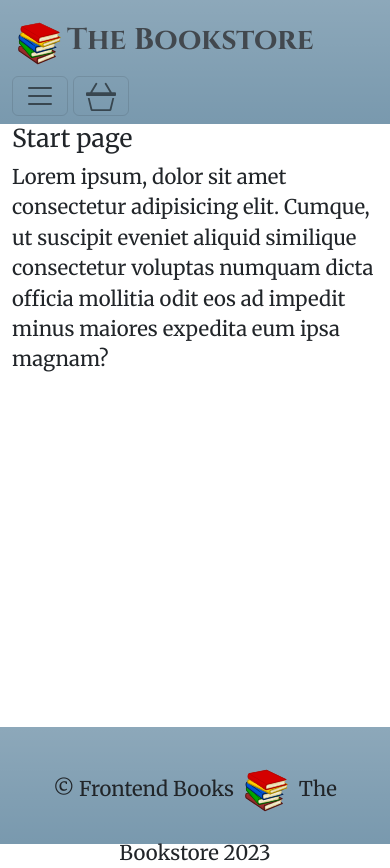
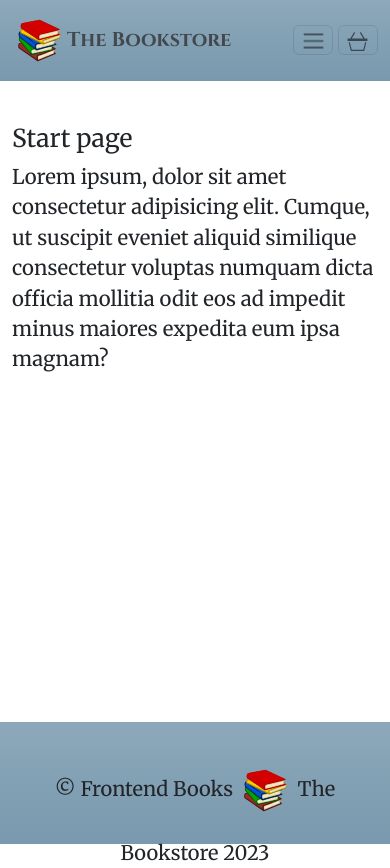
Before and after one commit to Liz0001/The-Bookstore-Frontend-Project, a website built with Vite: page index.html in a window 390 px wide. Built offline with nearby package versions, Linux system fonts and the light colour scheme; files whose address does not match are found by name.

Commit message:
nav and header updated

```diff
--- a/html/parts/basket.html
+++ b/html/parts/basket.html
@@ -1,10 +1,19 @@
-<!-- <nav class="basket-section navbar fixed-top bg-body-tertiary bg-primary"> -->
-<!-- <div class="container-fluid"> -->
+<nav class="basket-section navbar offset-8 col-4  fixed-top bg-body-tertiary ">
+  <div class="container-fluid">
+    <!-- bg-primary -->
     <!-- <div class="navbar-brand"></div> -->
 
+    <div></div>
+    <div>
+      <button class="burgerButton navbar-toggler" type="button" data-bs-toggle="collapse"
+        data-bs-target="#navbarSupportedContent" aria-controls="navbarSupportedContent" aria-expanded="false"
+        aria-label="Toggle navigation">
+        <span class="navbar-toggler-icon">
+        </span>
+      </button>
 
       <!-- Basket view button -->
-<button class="basketButton navbar-toggler pull-left" type="button" data-bs-toggle="offcanvas"
+      <button class="basketButton navbar-toggler" type="button" data-bs-toggle="offcanvas"
         data-bs-target="#offcanvasNavbar" aria-controls="offcanvasNavbar">
         <svg xmlns="http://www.w3.org/2000/svg" width="30" height="30" fill="currentColor" class="bi bi-basket3"
           viewBox="0 0 16 16">
@@ -12,6 +21,7 @@
             d="M5.757 1.071a.5.5 0 0 1 .172.686L3.383 6h9.234L10.07 1.757a.5.5 0 1 1 .858-.514L13.783 6H15.5a.5.5 0 0 1 .5.5v1a.5.5 0 0 1-.5.5H.5a.5.5 0 0 1-.5-.5v-1A.5.5 0 0 1 .5 6h1.717L5.07 1.243a.5.5 0 0 1 .686-.172zM3.394 15l-1.48-6h-.97l1.525 6.426a.75.75 0 0 0 .729.574h9.606a.75.75 0 0 0 .73-.574L15.056 9h-.972l-1.479 6h-9.21z" />
         </svg>
       </button>
+    </div>
 
     <!-- Contents of the basket -->
     <div class="offcanvas offcanvas-end" tabindex="-1" id="offcanvasNavbar" aria-labelledby="offcanvasNavbarLabel">
@@ -52,5 +62,5 @@
     </div>
     <!-- end of open/close container -->
 
-<!-- </div> -->
-<!-- </nav> -->
+  </div>
+</nav>
--- a/html/parts/footer.html
+++ b/html/parts/footer.html
@@ -1,6 +1,6 @@
 <footer class="container-fluid text-center bg-primary bg-gradient text-light p-3">
   <div class="row">
-    <div class="col">
+    <div class="col footer-text">
       &copy; Frontend Books
       <img src="/books.svg" class="logo">
       The Bookstore 2023
--- a/html/parts/header.html
+++ b/html/parts/header.html
@@ -1,4 +1,6 @@
 <header>
-  <component src="/parts/nav"></component>
-  <!-- <component src="/parts/basket"></component> -->
+  <div>
+    <component src="/parts/nav"></component>
+    <component src="/parts/basket"></component>
+  </div>
 </header>
--- a/html/parts/nav.html
+++ b/html/parts/nav.html
@@ -1,4 +1,4 @@
-<nav class="myNavSection navbar bg-primary bg-gradient fixed-top">
+<nav class="navigation-section navbar navbar-expand-xl col-12 bg-primary bg-gradient fixed-top">
   <!-- navbar-expand-lg -->
   <div class="container-fluid">
 
@@ -8,19 +8,18 @@
     </a>
 
     <!-- grouping them together -->
-    <div>
-      <!-- Menu toggle button on medium/small screen -->
-      <button class="burgerButton navbar-toggler" type="button" data-bs-toggle="collapse"
-        data-bs-target="#navbarSupportedContent" aria-controls="navbarSupportedContent" aria-expanded="false"
-        aria-label="Toggle navigation">
-        <span class="navbar-toggler-icon">
-        </span>
-      </button>
+    <!-- <div> -->
+    <!-- Menu toggle button on medium/small screen -->
+    <!-- <button class="burgerButton navbar-toggler" type="button" data-bs-toggle="collapse"
+      data-bs-target="#navbarSupportedContent" aria-controls="navbarSupportedContent" aria-expanded="false"
+      aria-label="Toggle navigation">
+      <span class="navbar-toggler-icon">
+      </span>
+    </button> -->
+    <!-- basket -->
+    <!-- <component src="/parts/basket"></component> -->
 
-      <!-- basket -->
-      <component src="/parts/basket"></component>
-
-    </div>
+    <!-- </div> -->
 
 
 
--- a/scss/style.scss
+++ b/scss/style.scss
@@ -6,6 +6,10 @@
 
 main .row:first-of-type {
   margin-top: 100px;
+}
+
+.basket-section {
+  height: 80px;
 }
 
 .logo-text {
@@ -22,3 +26,40 @@ main .row:first-of-type {
   width: 45px;
   margin: 5px;
 }
+
+// 1200px and bigger
+@media (min-width: 1200px) {
+
+  .navbar-toggler.burgerButton {
+    display: none;
+  }
+
+  .navbar-toggler.basketButton {
+    justify-content: flex-end;
+  }
+}
+
+// up to 600px
+@media (max-width: 600px) {
+
+  .logo-text,
+  .footer-text {
+    margin-top: 5px;
+    font-size: 20px;
+  }
+
+  button.basketButton.navbar-toggler,
+  button.burgerButton.navbar-toggler {
+    width: 40px;
+    height: 30px;
+    padding: 0;
+  }
+
+  svg.bi.bi-basket3,
+  .navbar-toggler-icon {
+    width: 25px;
+    height: 20px;
+    border-radius: 1px;
+  }
+
+}
```
Lines whose indentation alone changed are shown as unchanged.
